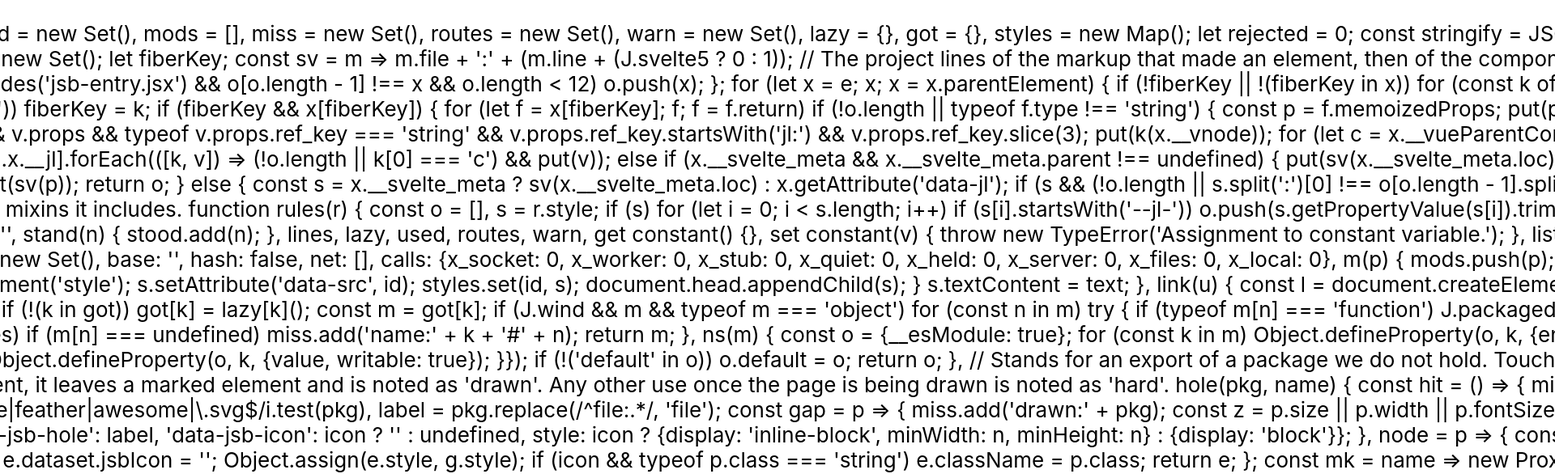
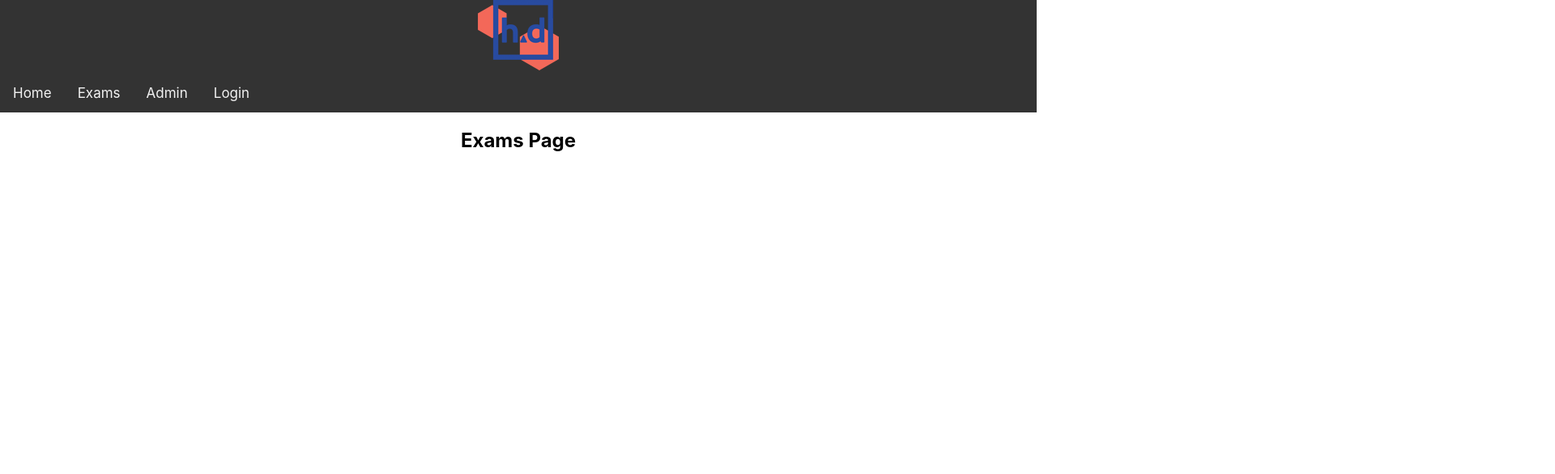
Before and after one commit to AndrewDeAsevedo/Zaacaa, a React (Create React App) app in the folder client/: page /exams in a window 1280 px wide. Shown: the top 586 px of the page at 81% size, 1920 px wide, since content can reach past the window. Built offline with nearby package versions, Linux system fonts and the light colour scheme.

Commit message:
styled the nav bar a bit more.

```diff
--- a/client/src/App.css
+++ b/client/src/App.css
@@ -7,17 +7,16 @@
   pointer-events: none;
 }
 
+/*
 .App-header {
-  /* min-height was given to us as 100. For whatever reason this set
-  the header to the bottom of the page, so I decided to change it to
-  0vh. This may cause problems in the future, but as of right now it works.*/
-  min-height: 0vh;
+  min-height: 100vh;
   display: flex;
   flex-direction: column;
   align-items: center;
   justify-content: center;
   font-size: calc(10px + 2vmin);
 }
+*/
 
 .App-link {
   color: #61dafb;
--- a/client/src/App.js
+++ b/client/src/App.js
@@ -12,9 +12,14 @@ function App() {
 
   return (
     <div className="App">
+      {/*
+      Not super sure what this does, and quite frankly it
+      keeps breaking the code. Lmk if this messes anything up -Andrew
+
       <header className="App-header">
         <p>{response}</p>
       </header>
+      */}
 
       <BrowserRouter>
         <Routes>
--- a/client/src/components/header.css
+++ b/client/src/components/header.css
@@ -1,11 +1,11 @@
 /* Add a black background color to the top navigation */
-.Header {
+.header {
     background-color: #333;
     overflow: hidden;
   }
 
   /* Style the links inside the navigation bar */
-  .Header a {
+  .header a {
     float: left;
     color: #f2f2f2;
     text-align: center;
@@ -15,13 +15,13 @@
   }
 
   /* Change the color of links on hover */
-  .Header a:hover {
+  .header a:hover {
     background-color: #ddd;
     color: black;
   }
 
   /* Add a color to the active/current link */
-  .Header a.active {
+  .header a.active {
     background-color: #04AA6D;
     color: white;
   }
--- a/client/src/components/header.js
+++ b/client/src/components/header.js
@@ -3,13 +3,13 @@ import "./header.css";
 
 export default function Header() {
   return (
-    <header className="Header">
+    <header className="header">
       <img src={require("./favicon.png")} className="Logo" alt="logo" />
       <nav className="Nav">
         <a href="/home">Home</a>
         <a href="/exams">Exams</a>
         <a href="/admin">Admin</a>
-        <button>Logout</button>
+        <a href="/login">Login</a>
       </nav>
     </header>
   );
--- a/client/src/pages/admin.js
+++ b/client/src/pages/admin.js
@@ -1,10 +1,10 @@
-import Header from '../components/header'
+import Header from "../components/header";
 
 export default function Admin() {
-    return (
-        <>
-            <Header />
-            <h2> admin page</h2>
-        </>
-    )
+  return (
+    <>
+      <Header />
+      <h2> Admin Page</h2>
+    </>
+  );
 }
--- a/client/src/pages/exams.js
+++ b/client/src/pages/exams.js
@@ -4,7 +4,7 @@ export default function Exams() {
   return (
     <>
       <Header />
-      <h2> Exams</h2>
+      <h2> Exams Page</h2>
     </>
   );
 }
```
